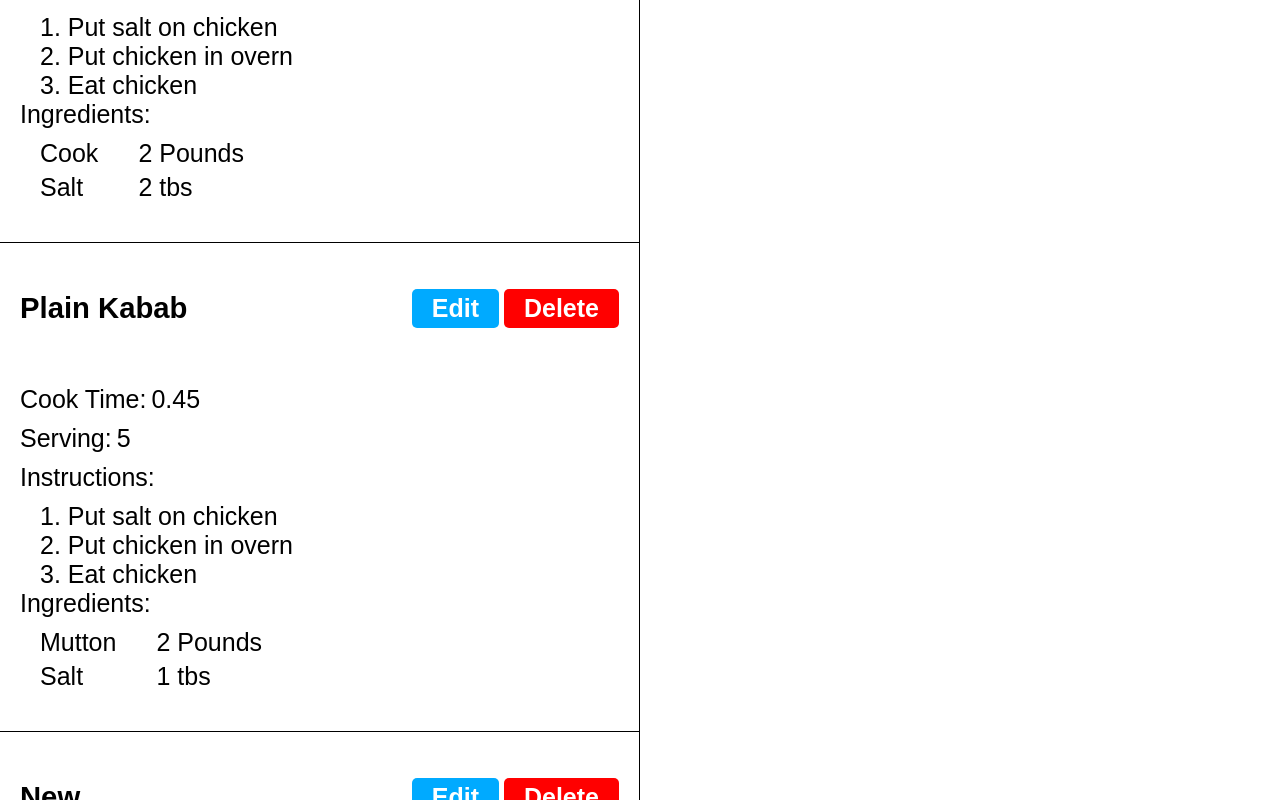
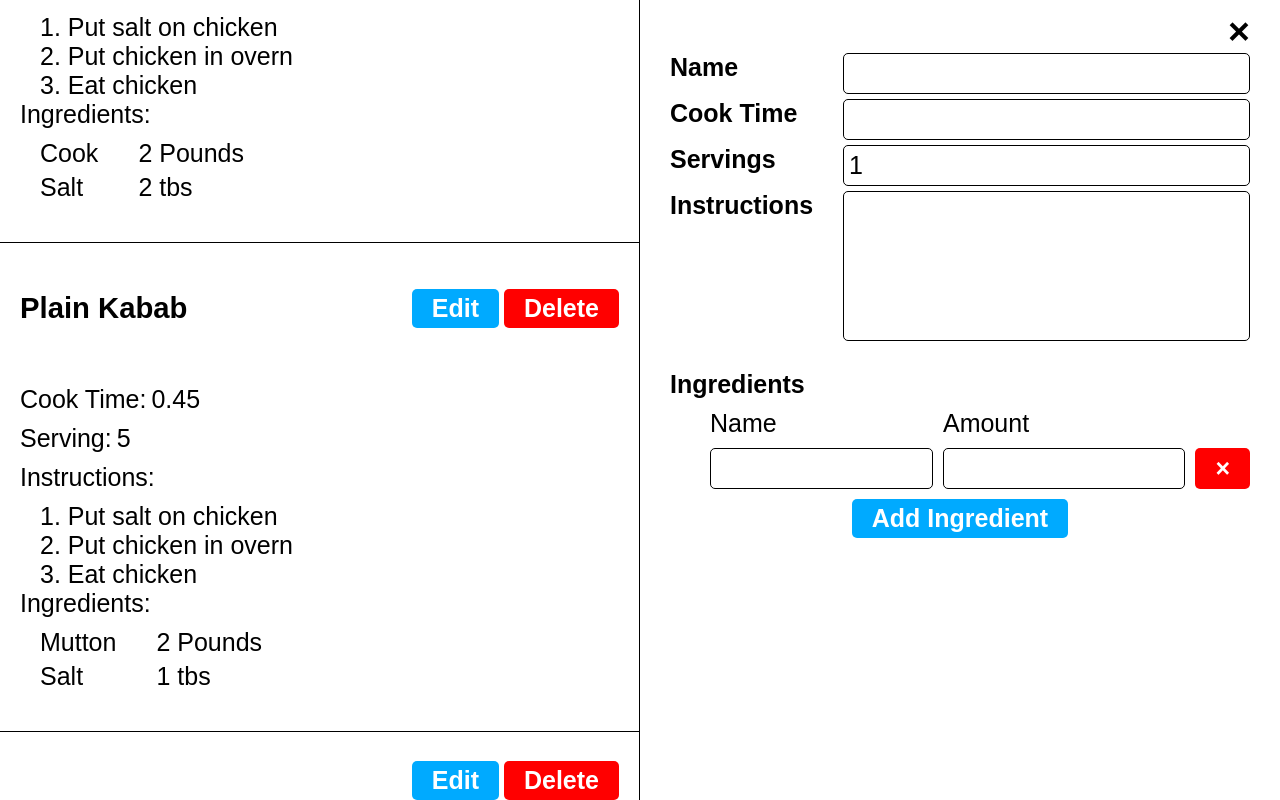
Before and after one commit to mdrazuahammed1020/cooking--recipe-app, a React (Vite) app: page / in a window 1280 px wide. Both pictures are taken after a click on the button "Add Recipe". Shown: the part 734-1534 px from the top of the page. Built offline with nearby package versions, Linux system fonts and the light colour scheme.

Commit message:
"add more functionality"

```diff
--- a/src/App.jsx
+++ b/src/App.jsx
@@ -31,21 +31,30 @@ function App() {
   const recipeContextValue = {
     handleRecipeAdd,
     handleRecipeDelete,
-    handleRecipeSelect
+    handleRecipeSelect,
+    handleRecipeChange
   }
 
   function handleRecipeAdd(){
     const newRecipe = {
       id: uuidv4(),
-      name: 'New',
+      name: '',
       servings: 1,
-      cookTime: '1.00',
-      instructions: 'Instructs.',
+      cookTime: '',
+      instructions: '',
       ingredients: [
-        {id: uuidv4(), name: 'Name', amount: '1 Tbs'}
+        {id: uuidv4(), name: '', amount: ''}
       ]
     }
+    setSelectedRecipeId(newRecipe.id)
     setRecipes([...recipes, newRecipe])
+  }
+
+  function handleRecipeChange(id, recipe){
+    const newRecipes = [...recipes];
+    const index = newRecipes.findIndex(r => r.id === id)
+    newRecipes[index] = recipe;
+    setRecipes(newRecipes);
   }
 
   function handleRecipeDelete(id){
--- a/src/component/RecipeEdit.jsx
+++ b/src/component/RecipeEdit.jsx
@@ -1,13 +1,41 @@
+/* eslint-disable react/prop-types */
 // import React from 'react'
+import { v4 as uuidv4 } from 'uuid';
+import { useContext } from "react";
+import RecipeIngredientEdit from "./RecipeIngredientEdit";
+import { RecipeContext } from "../App";
 
-import RecipeIngredientEdit from "./RecipeIngredientEdit";
+export default function RecipeEdit({ recipe }) {
+  const {handleRecipeChange, handleRecipeSelect} = useContext(RecipeContext);
+  function handleChange(change){
+    handleRecipeChange(recipe.id, {...recipe, ...change})
+  }
 
-export default function RecipeEdit(props) {
-  const {} = props;
+  function handleIngredientChange(id, ingredient){
+    const newIngredient = [...recipe.ingredients];
+    const index = newIngredient.findIndex(i => i.id === id)
+    newIngredient[index] = ingredient;
+    handleChange({ ingredients: newIngredient })
+  }
+
+  function handleIngredientAdd(){
+    const newIngredient = {
+      id: uuidv4(),
+      name: '',
+      amount: ''
+    }
+    handleChange({ingredients: [...recipe.ingredients, newIngredient]})
+  }
+
   return (
     <div className="recipe--edit">
         <div className="recipe-edit__remove-button-container">
-            <button className="btn recipe-edit__remove-button" >&times;</button>
+            <button
+             className="btn recipe-edit__remove-button"
+             onClick={()=> handleRecipeSelect(undefined)}
+             >
+             &times;
+            </button>
         </div>
         <div className="recipe-edit__details-grid">
           <label
@@ -19,6 +47,8 @@ export default function RecipeEdit(props) {
             type="text"
             name="name"
             id="name"
+            value={recipe.name}
+            onInput={e=> handleChange({name: e.target.value})}
             className="recipe-edit__input"/>
           <label
             htmlFor="cookTime"
@@ -29,6 +59,8 @@ export default function RecipeEdit(props) {
            type="text"
            name="cookTime"
            id="cookTime"
+           value={recipe.cookTime}
+           onInput={e=> handleChange({cookTime: e.target.value})}
            className="recipe-edit__input"/>
           <label
             htmlFor="servings"
@@ -40,6 +72,8 @@ export default function RecipeEdit(props) {
             min="1"
             name="servings"
             id="servings"
+            value={recipe.servings}
+            onInput={e=> handleChange({servings: parseInt(e.target.value) || ''})}
             className="recipe-edit__input"/>
           <label
             htmlFor="instructions"
@@ -49,7 +83,10 @@ export default function RecipeEdit(props) {
           <textarea
             name="instructions"
             id="instructions"
-            className="recipe-edit__input"></textarea>
+            className="recipe-edit__input"
+            value={recipe.instructions}
+            onInput={e=> handleChange({instructions: e.target.value})}
+            />
         </div>
         <br />
         <label className="recipe-edit__label" >Ingredients</label>
@@ -57,11 +94,22 @@ export default function RecipeEdit(props) {
           <div>Name</div>
           <div>Amount</div>
           <div></div>
-          <RecipeIngredientEdit />
-          <RecipeIngredientEdit />
+          {
+            recipe.ingredients.map(ingredient =>
+              (<RecipeIngredientEdit
+              key={ingredient.id}
+              ingredient ={ingredient}
+              handleIngredientChange = {handleIngredientChange}
+              />))
+          }
         </div>
         <div className="recipe-edit__add-ingredient-btn-container">
-          <button className="btn btn--primary">Add Ingredient</button>
+          <button
+           className="btn btn--primary"
+           onClick={()=> handleIngredientAdd()}
+           >
+           Add Ingredient
+         </button>
         </div>
     </div>
   )
--- a/src/component/RecipeIngredientEdit.jsx
+++ b/src/component/RecipeIngredientEdit.jsx
@@ -1,12 +1,31 @@
+/* eslint-disable react/prop-types */
 /* eslint-disable no-unused-vars */
 import React from 'react'
 
-export default function RecipeIngredientEdit() {
+export default function RecipeIngredientEdit({ ingredient, handleIngredientChange }) {
+  function handleChange(change){
+    handleIngredientChange(ingredient.id, {...ingredient, ...change})
+  }
+
+  function ingredientDelete(id){
+    console.log(ingredient)
+  }
+
   return (
     <>
-    <input className='recipe-edit__input' type="text" />
-    <input className='recipe-edit__input' type="text" />
-    <button className='btn btn--danger' >&times;</button>
+    <input
+     className='recipe-edit__input'
+     type="text"
+     value={ingredient.name}
+     onInput={e => handleChange({name: e.target.value})}
+    />
+    <input
+     className='recipe-edit__input'
+     type="text"
+     value={ingredient.amount}
+     onInput={e => handleChange({amount: e.target.value})}
+    />
+    <button className='btn btn--danger' onClick={()=> ingredientDelete(ingredient.id)} >&times;</button>
     </>
   )
 }
```
